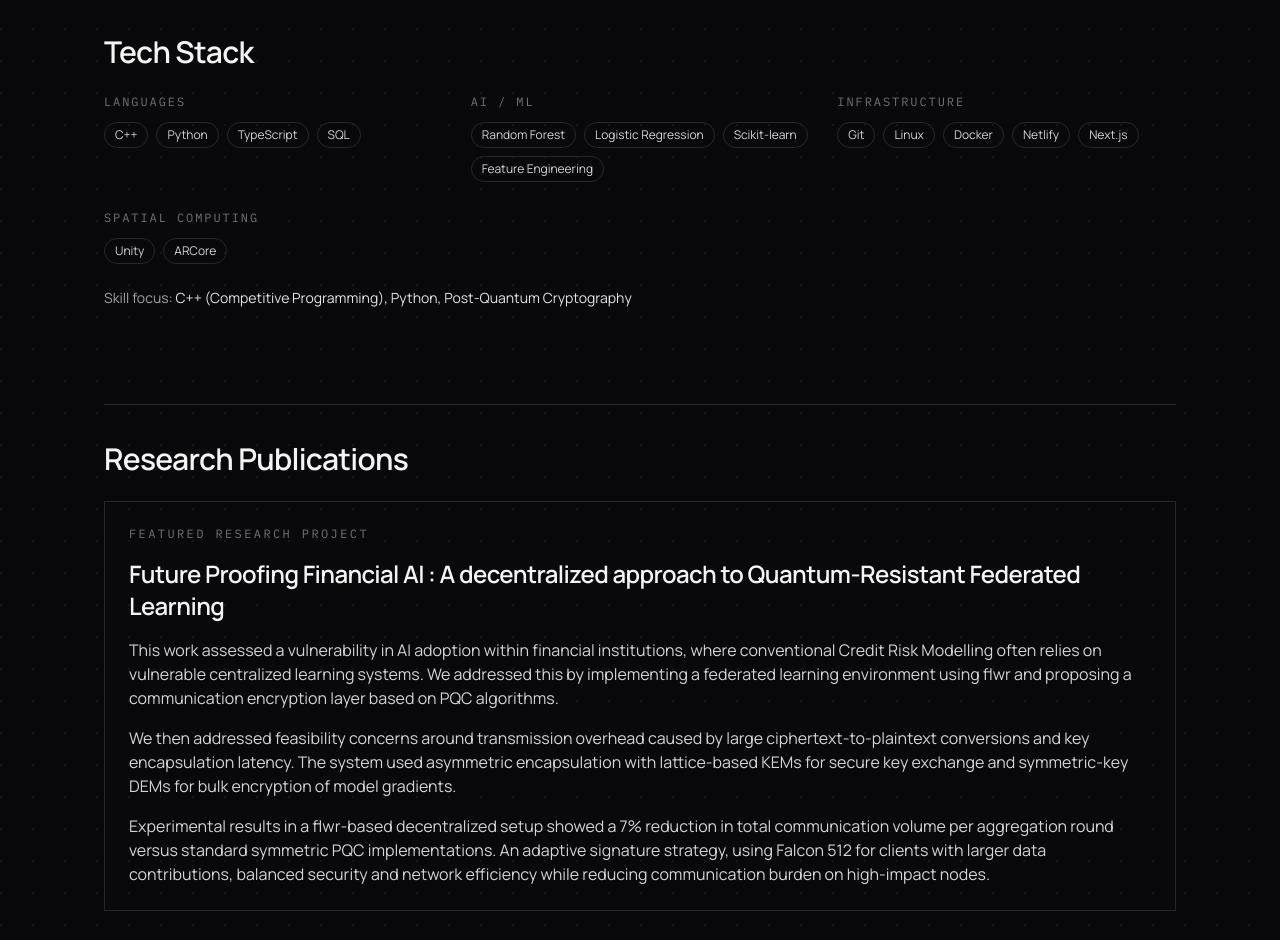
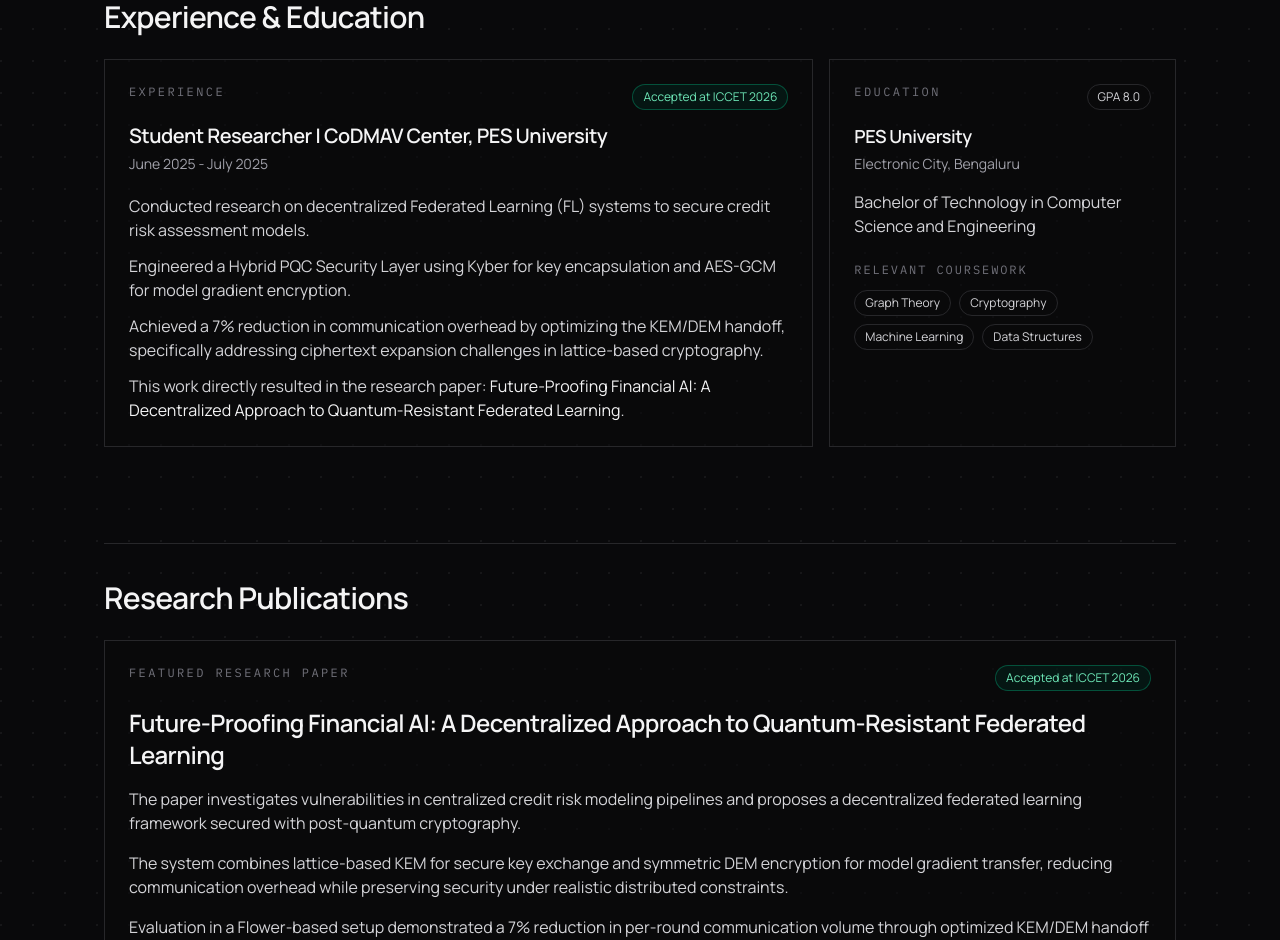
Before and after one commit to PranavManoj01/Pranav-s-Portfolio, a Next.js app: page / in a window 1280 px wide. Shown: the part 1860-2800 px from the top of the page. Built offline with nearby package versions, Linux system fonts and the light colour scheme.

Commit message:
Added Experiences Section

```diff
--- a/app/page.tsx
+++ b/app/page.tsx
@@ -1,6 +1,8 @@
 import { Hero } from "@/components/Hero";
 import { Typewriter } from "@/components/Typewriter";
 import { BentoGrid } from "@/components/BentoGrid";
+import { ExperienceEducation } from "@/components/ExperienceEducation";
+import { ResearchPublications } from "@/components/ResearchPublications";
 import { SectionReveal } from "@/components/SectionReveal";
 import { Badge } from "@/components/ui/badge";
 import { SocialDock } from "@/components/SocialDock";
@@ -68,42 +70,11 @@
       </SectionReveal>
 
       <SectionReveal>
-        <section id="research" className="space-y-6 border-t border-zinc-800 pt-9">
-          <h2 className="text-2xl font-semibold tracking-tight md:text-3xl">
-            Research Publications
-          </h2>
-          <article className="space-y-4 border border-zinc-800 p-5 md:p-6">
-            <p className="font-mono text-xs uppercase tracking-[0.2em] text-zinc-500">
-              Featured Research Project
-            </p>
-            <h3 className="text-xl font-semibold tracking-tight text-zinc-100 md:text-2xl">
-              Future Proofing Financial AI : A decentralized approach to Quantum-Resistant
-              Federated Learning
-            </h3>
-            <div className="space-y-4 text-zinc-300">
-              <p>
-                This work assessed a vulnerability in AI adoption within financial institutions,
-                where conventional Credit Risk Modelling often relies on vulnerable centralized
-                learning systems. We addressed this by implementing a federated learning
-                environment using flwr and proposing a communication encryption layer based on
-                PQC algorithms.
-              </p>
-              <p>
-                We then addressed feasibility concerns around transmission overhead caused by large
-                ciphertext-to-plaintext conversions and key encapsulation latency. The system used
-                asymmetric encapsulation with lattice-based KEMs for secure key exchange and
-                symmetric-key DEMs for bulk encryption of model gradients.
-              </p>
-              <p>
-                Experimental results in a flwr-based decentralized setup showed a 7% reduction in
-                total communication volume per aggregation round versus standard symmetric PQC
-                implementations. An adaptive signature strategy, using Falcon 512 for clients with
-                larger data contributions, balanced security and network efficiency while reducing
-                communication burden on high-impact nodes.
-              </p>
-            </div>
-          </article>
-        </section>
+        <ExperienceEducation />
+      </SectionReveal>
+
+      <SectionReveal>
+        <ResearchPublications />
       </SectionReveal>
 
       <SectionReveal>
--- a/components/BentoGrid.tsx
+++ b/components/BentoGrid.tsx
@@ -5,7 +5,7 @@
     description:
       "Exploring semantic hiding strategies across text and executable representations, with emphasis on preserving meaning while embedding signals.",
     tags: ["Security Research", "Text", "Executables"],
-    span: "md:col-span-8",
+    span: "col-span-8",
   },
   {
     title: "PQC-FL Secure Exchange Layer",
@@ -13,7 +13,7 @@
     description:
       "Built a post-quantum key exchange and encryption workflow for federated learning clients using lattice-based KEM and symmetric DEM for gradient payload protection.",
     tags: ["Post-Quantum Cryptography", "Federated Learning", "Kyber KEM"],
-    span: "md:col-span-4",
+    span: "col-span-4",
   },
   {
     title: "Interactive AR Art Exhibition",
@@ -21,17 +21,17 @@
     description:
       "Developed an interactive augmented reality art exhibition using Google's ARCore, combining markerless tracking, anchored scene placement, and gesture-driven interactions for immersive storytelling.",
     tags: ["ARCore", "Spatial Computing", "Interactive AR"],
-    span: "md:col-span-12",
+    span: "col-span-12",
   },
 ];
 
 export function BentoGrid() {
   return (
-    <div className="grid gap-4 md:grid-cols-12">
+    <div className="grid grid-cols-12 gap-4">
       {projects.map((project) => (
         <article
           key={project.title}
-          className={`group relative aspect-video overflow-hidden border border-zinc-800 bg-zinc-950/60 p-5 transition-colors hover:border-zinc-600 ${project.span}`}
+          className={`group relative h-full min-h-[280px] overflow-hidden border border-zinc-800 bg-zinc-950/60 p-5 transition-colors hover:border-zinc-600 ${project.span}`}
         >
           <p className="font-mono text-[11px] uppercase tracking-[0.2em] text-zinc-500">
             {project.subtitle}
--- /dev/null
+++ b/components/ExperienceEducation.tsx
@@ -0,0 +1,68 @@
+import { Badge } from "@/components/ui/badge";
+
+const coursework = ["Graph Theory", "Cryptography", "Machine Learning", "Data Structures"];
+
+export function ExperienceEducation() {
+  return (
+    <section id="experience" className="space-y-6 border-t border-zinc-800 pt-9">
+      <h2 className="text-2xl font-semibold tracking-tight md:text-3xl">Experience & Education</h2>
+      <div className="grid grid-cols-12 gap-4">
+        <article className="col-span-12 min-h-[320px] border border-zinc-800 bg-zinc-950/60 p-5 md:col-span-8 md:p-6">
+          <div className="flex flex-wrap items-start justify-between gap-3">
+            <p className="font-mono text-xs uppercase tracking-[0.2em] text-zinc-500">Experience</p>
+            <Badge className="border-emerald-700/60 bg-emerald-950/40 text-emerald-300">
+              Accepted at ICCET 2026
+            </Badge>
+          </div>
+
+          <h3 className="mt-3 text-xl font-semibold tracking-tight text-zinc-100">
+            Student Researcher | CoDMAV Center, PES University
+          </h3>
+          <p className="mt-1 text-sm text-zinc-400">June 2025 - July 2025</p>
+
+          <ul className="mt-5 space-y-3 text-zinc-300">
+            <li>
+              Conducted research on decentralized Federated Learning (FL) systems to secure credit
+              risk assessment models.
+            </li>
+            <li>
+              Engineered a Hybrid PQC Security Layer using Kyber for key encapsulation and AES-GCM
+              for model gradient encryption.
+            </li>
+            <li>
+              Achieved a 7% reduction in communication overhead by optimizing the KEM/DEM handoff,
+              specifically addressing ciphertext expansion challenges in lattice-based cryptography.
+            </li>
+            <li>
+              This work directly resulted in the research paper: <span className="text-zinc-100">Future-Proofing Financial AI: A Decentralized Approach to Quantum-Resistant Federated Learning</span>.
+            </li>
+          </ul>
+        </article>
+
+        <article className="col-span-12 min-h-[320px] border border-zinc-800 bg-zinc-950/60 p-5 md:col-span-4 md:p-6">
+          <div className="flex items-start justify-between gap-3">
+            <p className="font-mono text-xs uppercase tracking-[0.2em] text-zinc-500">Education</p>
+            <Badge>GPA 8.0</Badge>
+          </div>
+
+          <h3 className="mt-3 text-lg font-semibold tracking-tight text-zinc-100">PES University</h3>
+          <p className="mt-1 text-sm text-zinc-400">Electronic City, Bengaluru</p>
+          <p className="mt-4 text-zinc-300">
+            Bachelor of Technology in Computer Science and Engineering
+          </p>
+
+          <div className="mt-6 space-y-3">
+            <p className="font-mono text-xs uppercase tracking-[0.16em] text-zinc-500">
+              Relevant Coursework
+            </p>
+            <div className="flex flex-wrap gap-2">
+              {coursework.map((item) => (
+                <Badge key={item}>{item}</Badge>
+              ))}
+            </div>
+          </div>
+        </article>
+      </div>
+    </section>
+  );
+}
--- /dev/null
+++ b/components/ResearchPublications.tsx
@@ -0,0 +1,42 @@
+import { Badge } from "@/components/ui/badge";
+
+export function ResearchPublications() {
+  return (
+    <section id="research" className="space-y-6 border-t border-zinc-800 pt-9">
+      <h2 className="text-2xl font-semibold tracking-tight md:text-3xl">Research Publications</h2>
+
+      <article className="space-y-4 border border-zinc-800 bg-zinc-950/60 p-5 md:p-6">
+        <div className="flex flex-wrap items-start justify-between gap-3">
+          <p className="font-mono text-xs uppercase tracking-[0.2em] text-zinc-500">
+            Featured Research Paper
+          </p>
+          <Badge className="border-emerald-700/60 bg-emerald-950/40 text-emerald-300">
+            Accepted at ICCET 2026
+          </Badge>
+        </div>
+
+        <h3 className="text-xl font-semibold tracking-tight text-zinc-100 md:text-2xl">
+          Future-Proofing Financial AI: A Decentralized Approach to Quantum-Resistant Federated
+          Learning
+        </h3>
+
+        <div className="space-y-4 text-zinc-300">
+          <p>
+            The paper investigates vulnerabilities in centralized credit risk modeling pipelines and
+            proposes a decentralized federated learning framework secured with post-quantum
+            cryptography.
+          </p>
+          <p>
+            The system combines lattice-based KEM for secure key exchange and symmetric DEM
+            encryption for model gradient transfer, reducing communication overhead while preserving
+            security under realistic distributed constraints.
+          </p>
+          <p>
+            Evaluation in a Flower-based setup demonstrated a 7% reduction in per-round
+            communication volume through optimized KEM/DEM handoff and adaptive signature choices.
+          </p>
+        </div>
+      </article>
+    </section>
+  );
+}
```
